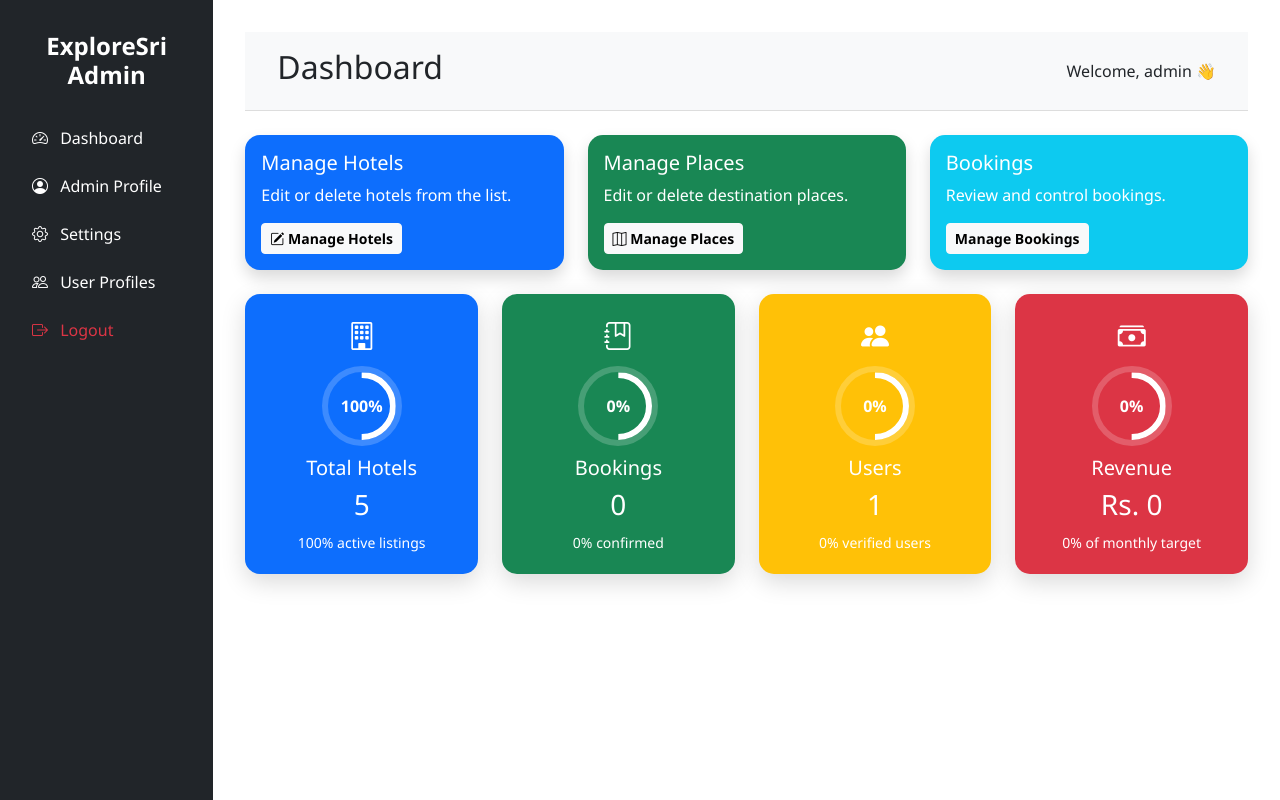
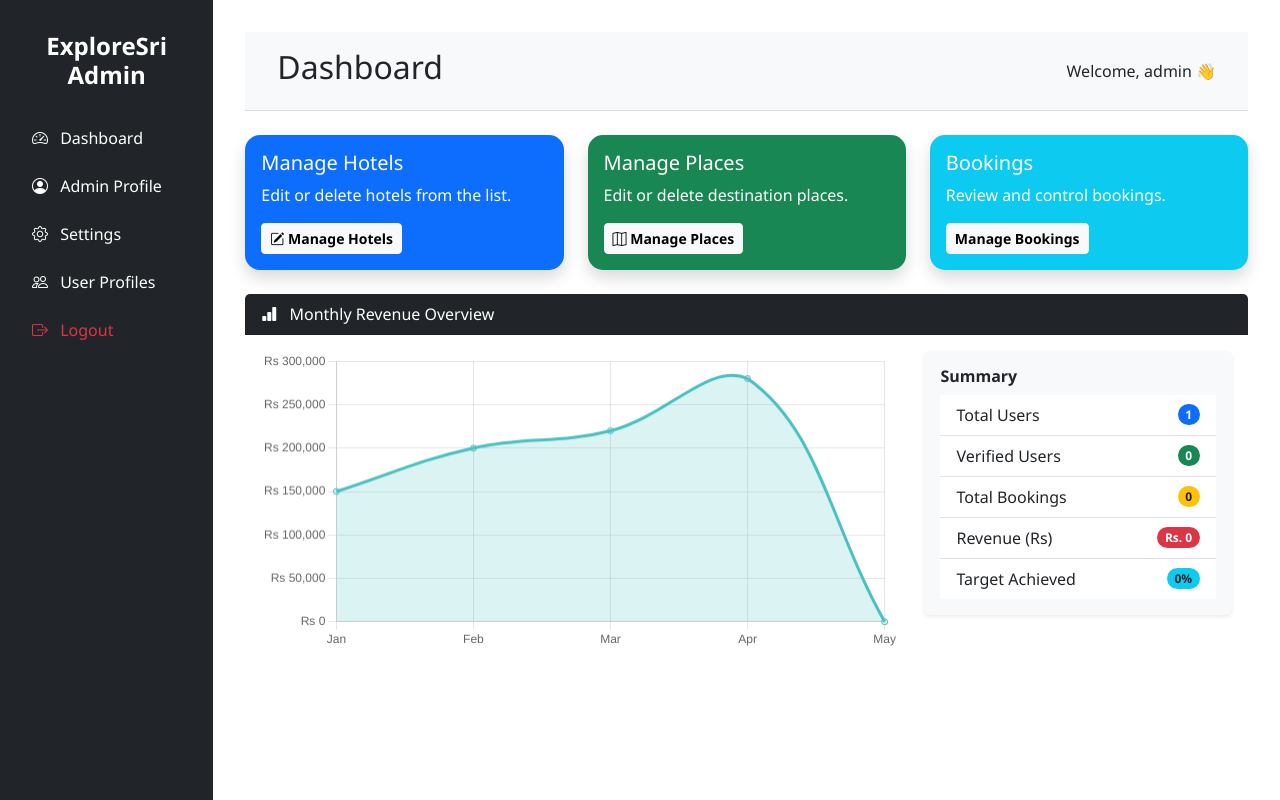
Before and after one commit to tenzaicbt/exploresri, a PHP site: page /admin/dashboard.php in a window 1280 px wide. Run offline with PHP 8.4, Linux system fonts and the light colour scheme; a user stored in the database is signed in; data comes from the database, SQL or seed files in the repository; data that the repository does not hold is empty.

Commit message:
admin dashboard ui change

```diff
--- a/admin/dashboard.php
+++ b/admin/dashboard.php
@@ -16,27 +16,34 @@ try {
 }
 
 
+// Total Hotels
+$total_hotel_stmt = $conn->query("SELECT COUNT(*) as total FROM hotels");
+$total_hotels = $total_hotel_stmt->fetch()['total'];
+
+// Active Hotels
 $active_hotel_stmt = $conn->query("SELECT COUNT(*) as active FROM hotels WHERE status='active'");
 $active_hotels = $active_hotel_stmt->fetch()['active'];
-
 $hotel_percent = $total_hotels > 0 ? round(($active_hotels / $total_hotels) * 100) : 0;
 
+// Total Bookings
 $booking_stmt = $conn->query("SELECT COUNT(*) as total FROM bookings");
 $total_bookings = $booking_stmt->fetch()['total'];
 
+// Confirmed Bookings
 $confirmed_booking_stmt = $conn->query("SELECT COUNT(*) as confirmed FROM bookings WHERE status='confirmed'");
 $confirmed_bookings = $confirmed_booking_stmt->fetch()['confirmed'];
-
 $booking_percent = $total_bookings > 0 ? round(($confirmed_bookings / $total_bookings) * 100) : 0;
 
+// Total Users
 $user_stmt = $conn->query("SELECT COUNT(*) as total FROM users");
 $total_users = $user_stmt->fetch()['total'];
 
+// Verified Users
 $verified_stmt = $conn->query("SELECT COUNT(*) as verified FROM users WHERE is_verified=1");
 $verified_users = $verified_stmt->fetch()['verified'];
-
 $user_percent = $total_users > 0 ? round(($verified_users / $total_users) * 100) : 0;
 
+// Revenue
 $revenue_stmt = $conn->query("SELECT SUM(amount) as total_revenue FROM payments WHERE status='paid'");
 $revenue = $revenue_stmt->fetch()['total_revenue'] ?? 0;
 $monthly_target = 300000;
@@ -197,57 +204,90 @@ $revenue_percent = $monthly_target > 0 ? round(($revenue / $monthly_target) * 10
 
             </div>
           </div>
-          <div class="row mt-4">
-      <div class="col-md-3">
-        <div class="card-metric bg-primary">
-          <div class="metric-icon"><i class="bi bi-building"></i></div>
-          <div class="circle-progress" style="--rotation: <?= $hotel_percent * 3.6 ?>deg;">
-            <div class="circle-value"><?= $hotel_percent ?>%</div>
+          <div class="card mt-4">
+          <div class="card-header bg-dark text-white d-flex justify-content-between align-items-center">
+            <div><i class="bi bi-bar-chart-fill me-2"></i> Monthly Revenue Overview</div>
           </div>
-          <h5>Total Hotels</h5>
-          <h3><?= $total_hotels ?></h3>
-          <small><?= $hotel_percent ?>% active listings</small>
+          <div class="card-body">
+            <div class="row">
+              <!-- Left: Chart -->
+              <div class="col-md-8">
+                <canvas id="revenueChart" height="140"></canvas>
+              </div>
+
+              <!-- Right: Summary Panel -->
+              <div class="col-md-4">
+                <div class="p-3 bg-light rounded shadow-sm">
+                  <h6 class="fw-bold">Summary</h6>
+                  <ul class="list-group list-group-flush">
+                    <li class="list-group-item d-flex justify-content-between align-items-center">
+                      Total Users
+                      <span class="badge bg-primary rounded-pill"><?= $total_users ?></span>
+                    </li>
+                    <li class="list-group-item d-flex justify-content-between align-items-center">
+                      Verified Users
+                      <span class="badge bg-success rounded-pill"><?= $verified_users ?></span>
+                    </li>
+                    <li class="list-group-item d-flex justify-content-between align-items-center">
+                      Total Bookings
+                      <span class="badge bg-warning text-dark rounded-pill"><?= $total_bookings ?></span>
+                    </li>
+                    <li class="list-group-item d-flex justify-content-between align-items-center">
+                      Revenue (Rs)
+                      <span class="badge bg-danger rounded-pill">Rs. <?= number_format($revenue) ?></span>
+                    </li>
+                    <li class="list-group-item d-flex justify-content-between align-items-center">
+                      Target Achieved
+                      <span class="badge bg-info text-dark rounded-pill"><?= $revenue_percent ?>%</span>
+                    </li>
+                  </ul>
+                </div>
+              </div>
+            </div>
+          </div>
         </div>
-      </div>
 
-      <div class="col-md-3">
-        <div class="card-metric bg-success">
-          <div class="metric-icon"><i class="bi bi-journal-bookmark"></i></div>
-          <div class="circle-progress" style="--rotation: <?= $booking_percent * 3.6 ?>deg;">
-            <div class="circle-value"><?= $booking_percent ?>%</div>
-          </div>
-          <h5>Bookings</h5>
-          <h3><?= $total_bookings ?></h3>
-          <small><?= $booking_percent ?>% confirmed</small>
-        </div>
-      </div>
+        <!-- Chart.js CDN -->
+        <script src="https://cdn.jsdelivr.net/npm/chart.js"></script>
 
-      <div class="col-md-3">
-        <div class="card-metric bg-warning">
-          <div class="metric-icon"><i class="bi bi-people-fill"></i></div>
-          <div class="circle-progress" style="--rotation: <?= $user_percent * 3.6 ?>deg;">
-            <div class="circle-value"><?= $user_percent ?>%</div>
-          </div>
-          <h5>Users</h5>
-          <h3><?= $total_users ?></h3>
-          <small><?= $user_percent ?>% verified users</small>
-        </div>
-      </div>
-
-      <div class="col-md-3">
-        <div class="card-metric bg-danger">
-          <div class="metric-icon"><i class="bi bi-cash-stack"></i></div>
-          <div class="circle-progress" style="--rotation: <?= $revenue_percent * 3.6 ?>deg;">
-            <div class="circle-value"><?= $revenue_percent ?>%</div>
-          </div>
-          <h5>Revenue</h5>
-          <h3>Rs. <?= number_format($revenue) ?></h3>
-          <small><?= $revenue_percent ?>% of monthly target</small>
-        </div>
-      </div>
-    </div>
-    </main>
-  </div>
-</div>
+        <!-- Chart Script -->
+        <script>
+        const ctx = document.getElementById('revenueChart').getContext('2d');
+        new Chart(ctx, {
+          type: 'line',
+          data: {
+            labels: ['Jan', 'Feb', 'Mar', 'Apr', 'May'],
+            datasets: [{
+              label: 'Revenue (Rs)',
+              data: [150000, 200000, 220000, 280000, <?= $revenue ?>],
+              fill: true,
+              borderColor: 'rgb(75, 192, 192)',
+              backgroundColor: 'rgba(75, 192, 192, 0.2)',
+              tension: 0.4
+            }]
+          },
+          options: {
+            responsive: true,
+            plugins: {
+              legend: { display: false },
+              tooltip: { mode: 'index', intersect: false }
+            },
+            interaction: {
+              mode: 'nearest',
+              axis: 'x',
+              intersect: false
+            },
+            scales: {
+              y: {
+                ticks: {
+                  callback: function(value) {
+                    return 'Rs ' + value.toLocaleString();
+                  }
+                }
+              }
+            }
+          }
+        });
+        </script>
 </body>
 </html>
```
Also changed, not shown: book.php (+22 -28 lines).
